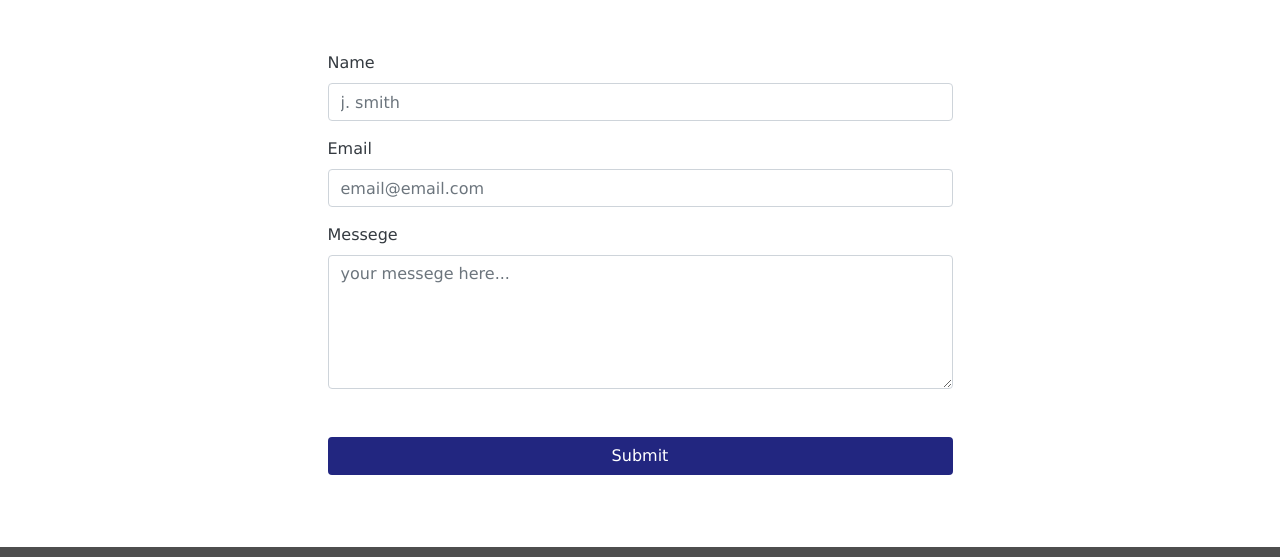
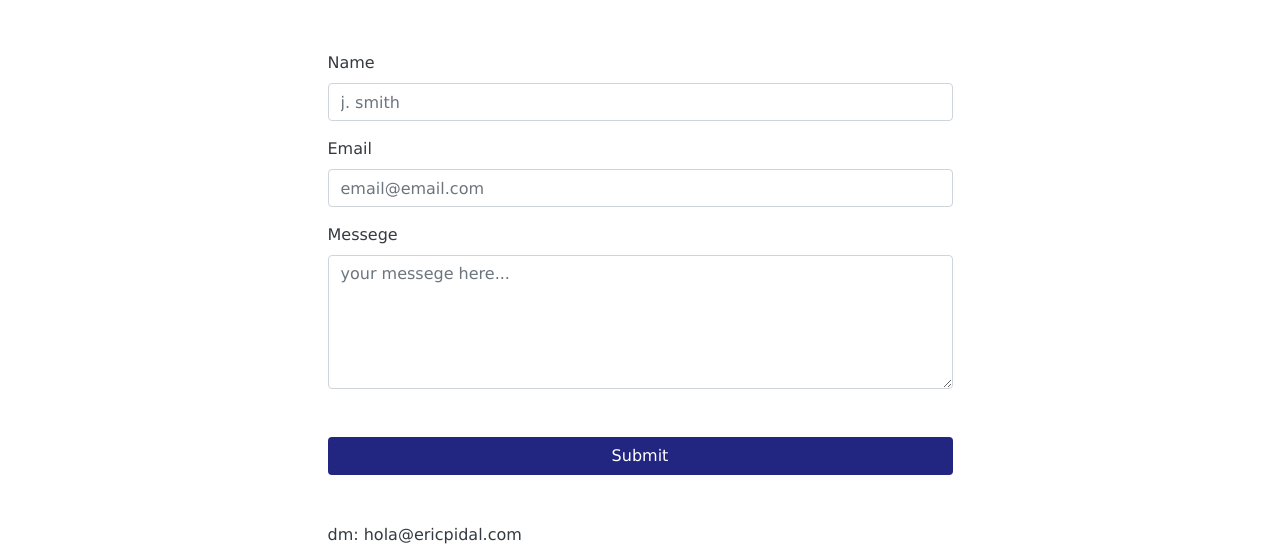
Before and after one commit to testing305/retro, a Gatsby site: page / in a window 1280 px wide. Shown: the part 974-1531 px from the top of the page. Built offline with nearby package versions, Linux system fonts and the light colour scheme; Gatsby itself is replaced by a stand-in of ours.

```diff
--- a/src/components/Home/ContactForm.js
+++ b/src/components/Home/ContactForm.js
@@ -59,6 +59,10 @@
             >
               submit
             </button>
+            <br />
+            <br />
+
+            <p className="px-auto">dm: hola@ericpidal.com</p>
           </form>
         </div>
       </div>
```
